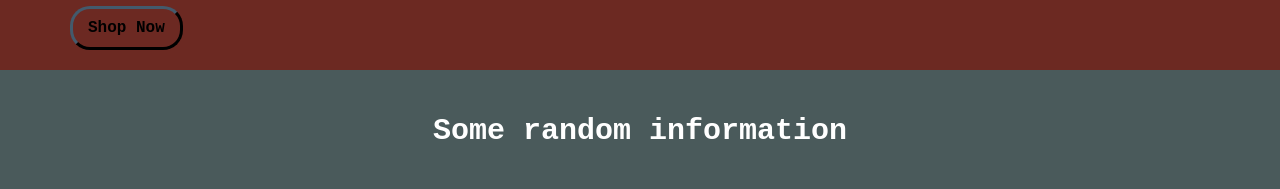
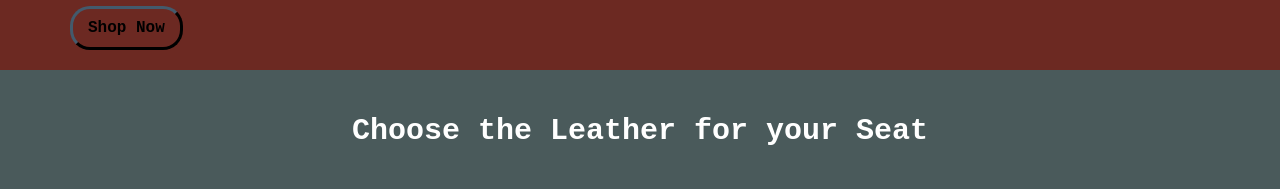
Before and after one commit to ITurres/O.P-Project, a plain HTML site: page index.html in a window 1280 px wide. Shown: the part 216-405 px from the top of the page. Drawn offline with Linux system fonts and the light colour scheme.

Commit message:
Change subtitle text

```diff
--- a/index.html
+++ b/index.html
@@ -33,7 +33,7 @@
         </div>
        </header>
 
-     <div class="subtitle">Some random information</div>
+     <div class="subtitle">Choose the Leather for your Seat</div>
 
      <main class="main">
     <div class="container">
```
